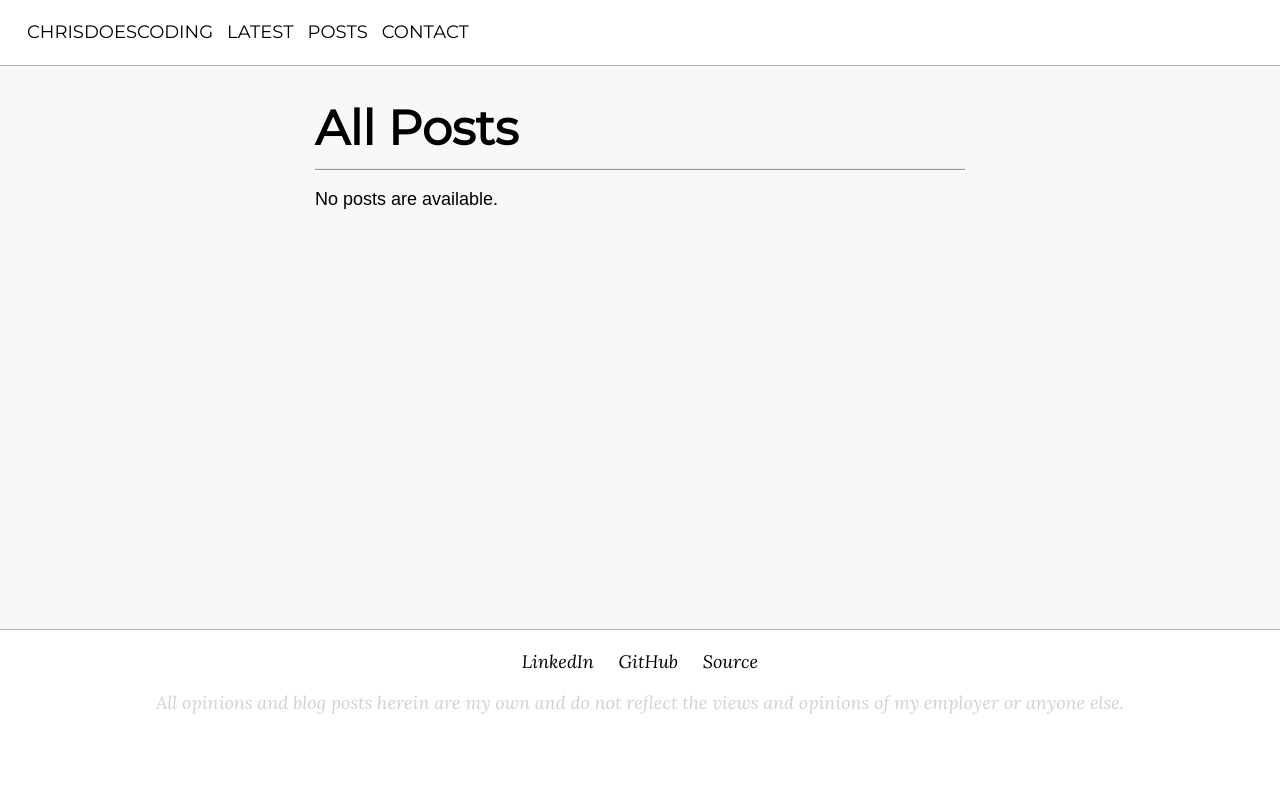
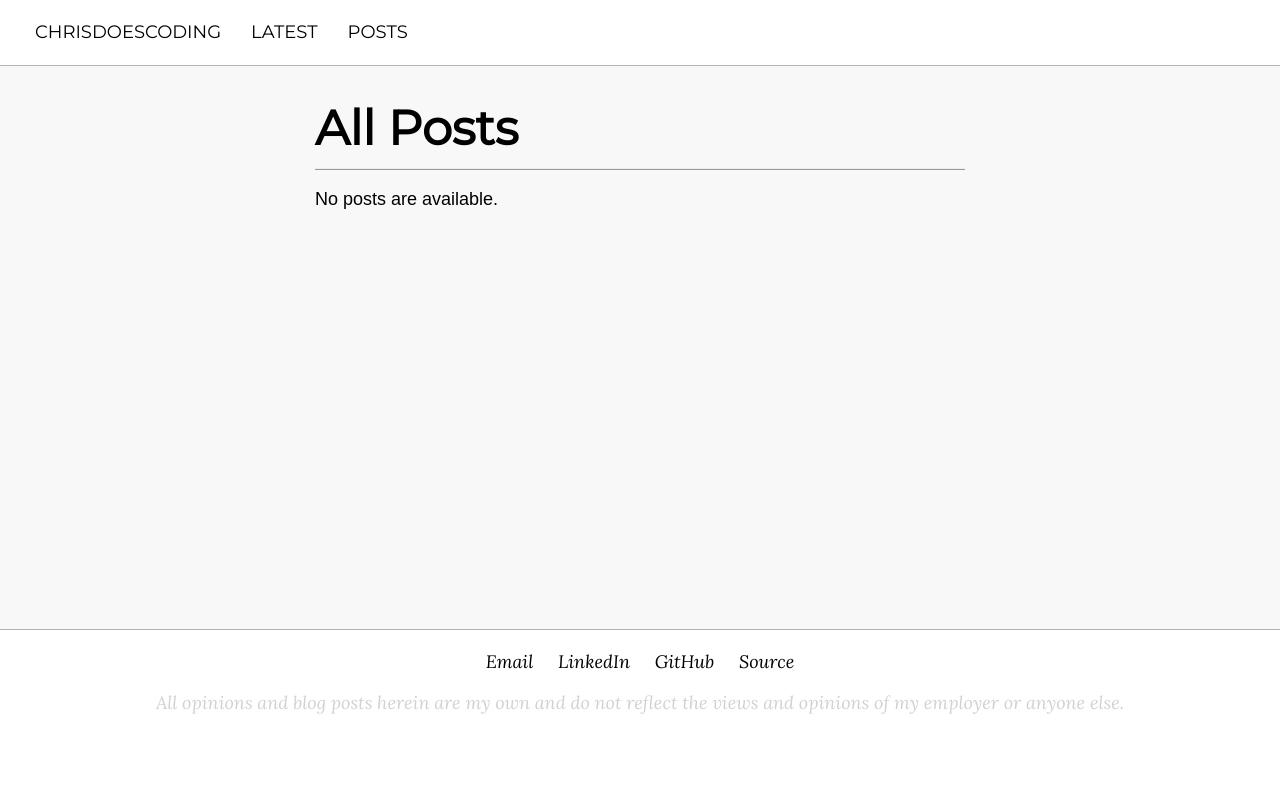
Before and after one commit to cs-cordero/chrisdoescoding.com, a Django app: template chrisdoescoding/posts/templates/list_view.html in a window 1280 px wide. Run offline with Django 3.2, Linux system fonts and the light colour scheme; the template is opened without the code that fills it, so the values that code supplies are empty; some web fonts are replaced.

Commit message:
moving stuff around

```diff
--- a/chrisdoescoding/posts/static/posts/style.css
+++ b/chrisdoescoding/posts/static/posts/style.css
@@ -38,7 +38,7 @@ body {
     width: auto;
     height: 100%;
     display: flex;
-    padding: 0 7px;
+    padding: 0 15px;
     flex-direction: column;
     flex-wrap: nowrap;
     justify-content: center;
--- a/chrisdoescoding/posts/templates/base_footer.html
+++ b/chrisdoescoding/posts/templates/base_footer.html
@@ -1,3 +1,6 @@
+<a href="mailto:chris@chrisdoescoding.com">
+    Email
+</a>
 <a href="https://www.linkedin.com/in/cs-cordero">
     LinkedIn
 </a>
--- a/chrisdoescoding/posts/templates/base_header.html
+++ b/chrisdoescoding/posts/templates/base_header.html
@@ -19,10 +19,3 @@
         </div>
     </div>
 </a>
-<a href="mailto:chris@chrisdoescoding.com">
-    <div class="header-button">
-        <div class="header-button-label">
-            CONTACT
-        </div>
-    </div>
-</a>
```
